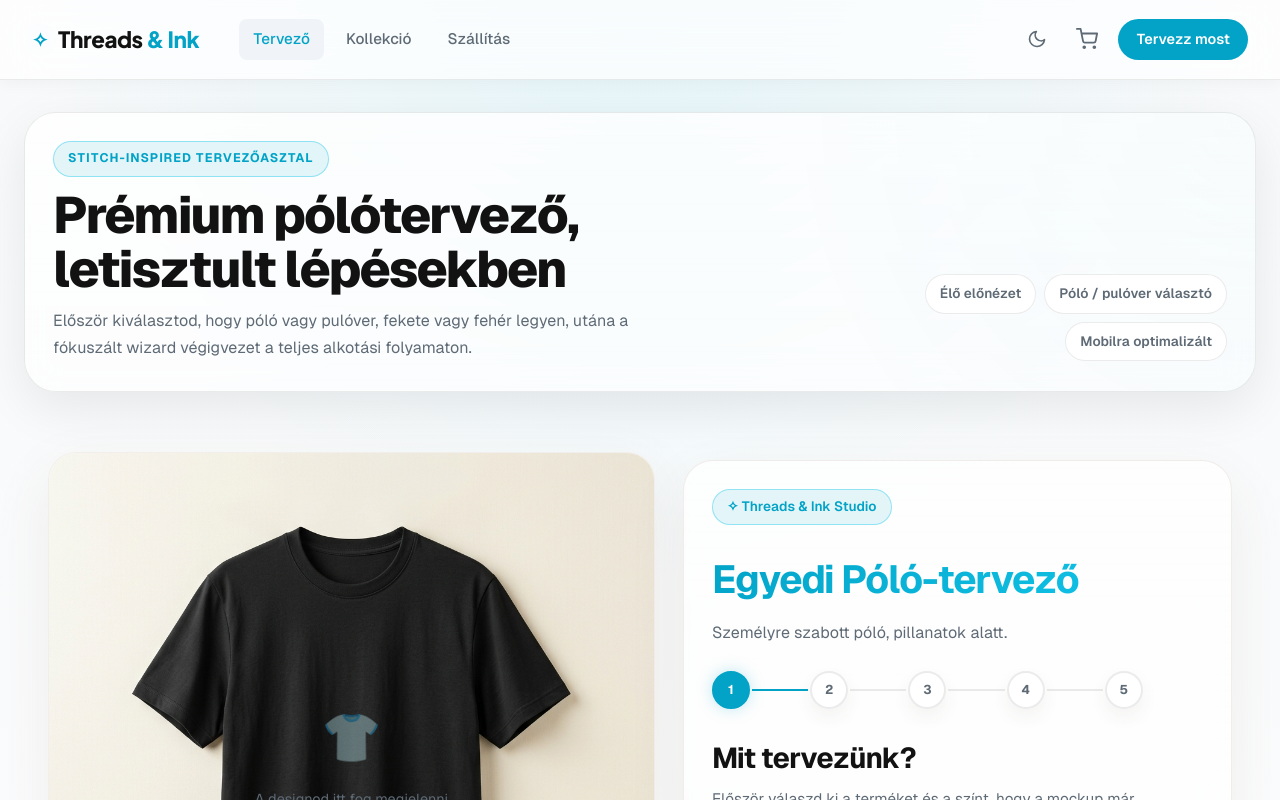
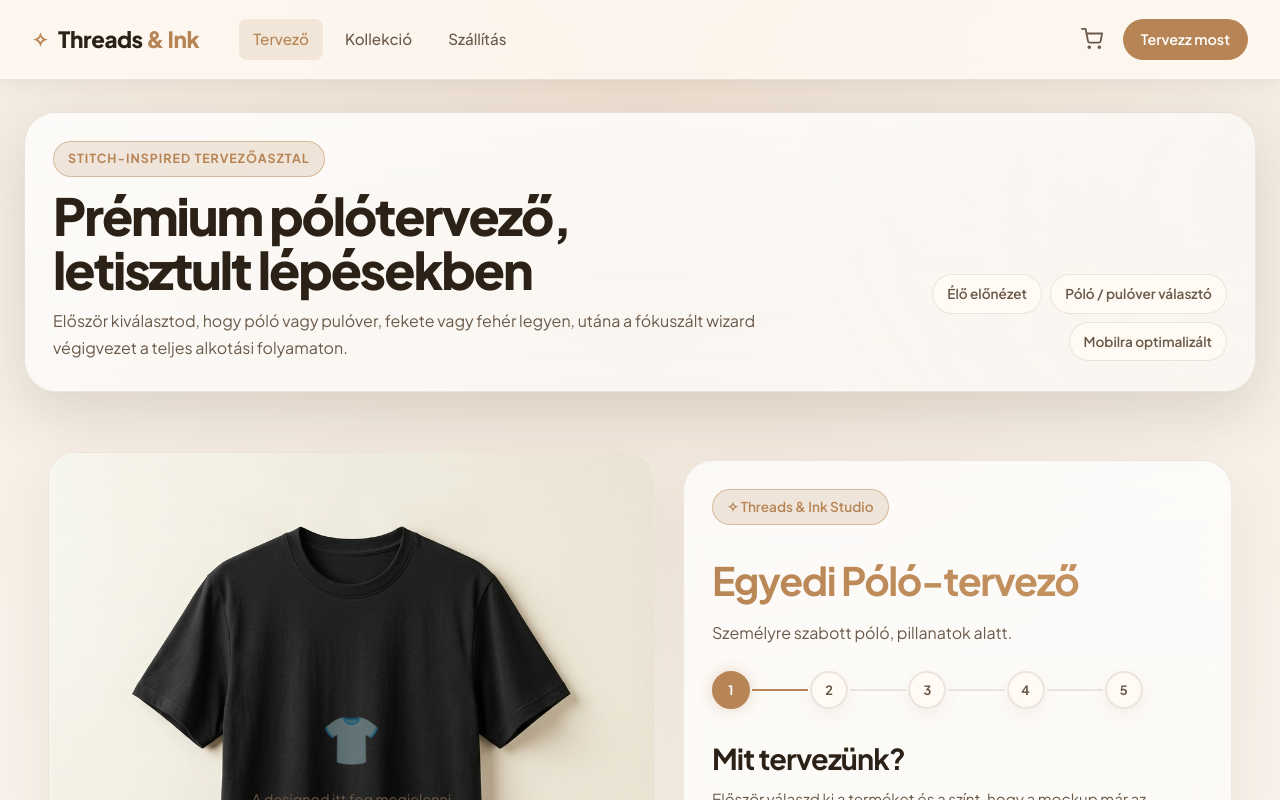
Before and after one commit to Robert777888/dayart-shop, a Next.js app: page /designer in a window 1280 px wide. Shown: the top 800 px of the page. Built offline with nearby package versions, Linux system fonts and the light colour scheme.

Commit message:
Unify beige theme and remove dark mode

```diff
--- a/src/app/globals.css
+++ b/src/app/globals.css
@@ -1,31 +1,33 @@
 /* ===== LUMINOUS ATELIER PREMIUM DESIGN SYSTEM ===== */
 @import url('https://fonts.googleapis.com/css2?family=Plus+Jakarta+Sans:wght@400;500;600;700;800&display=swap');
 
-/* --- LIGHT MODE (Day) --- */
+/* --- SINGLE THEME (Warm Beige) --- */
 :root {
-  --color-bg: #f7f9fa;
-  --color-bg-alt: #ffffff;
-  --color-bg-card: #ffffff;
-  --color-surface: #ffffff;
-  --color-surface-hover: #f0f4f8;
-  --color-surface-glass: rgba(255, 255, 255, 0.7);
-  --color-border: rgba(0, 0, 0, 0.08);
-  --color-border-active: rgba(19, 200, 236, 0.4);
-  --color-text-primary: #121212;
-  --color-text-secondary: #5e6a75;
-  --color-accent: #02a3c7;
-  --color-accent-hover: #13c8ec;
-  --color-accent-glow: rgba(2, 163, 199, 0.1);
-  --color-accent-glow-strong: rgba(2, 163, 199, 0.25);
-  --color-border-soft: rgba(124, 92, 66, 0.10);
-  --color-success: #157f4b;
-  --color-error: #d94d5c;
-  --color-error-bg: rgba(217, 77, 92, 0.05);
-  --color-warning: #b87800;
-  --shadow-sm: 0 4px 15px rgba(0, 0, 0, 0.04);
-  --shadow-md: 0 8px 30px rgba(0, 0, 0, 0.06);
-  --shadow-lg: 0 16px 50px rgba(0, 0, 0, 0.08);
-  --shadow-card-soft: 0 10px 24px rgba(84, 68, 50, 0.05);
+  --color-bg: #f6efe6;
+  --color-bg-alt: #fbf5ee;
+  --color-bg-card: #fffaf4;
+  --color-surface: #fffaf4;
+  --color-surface-hover: #f1e6d8;
+  --color-surface-glass: rgba(255, 250, 244, 0.78);
+  --color-border: rgba(120, 96, 72, 0.14);
+  --color-border-active: rgba(183, 133, 85, 0.45);
+  --color-text-primary: #2c2116;
+  --color-text-secondary: #6b5a4a;
+  --color-accent: #b78555;
+  --color-accent-hover: #c99763;
+  --color-accent-glow: rgba(183, 133, 85, 0.18);
+  --color-accent-glow-strong: rgba(183, 133, 85, 0.32);
+  --color-border-soft: rgba(124, 92, 66, 0.12);
+  --color-success: #2f6b3f;
+  --color-error: #c44b5f;
+  --color-error-bg: rgba(196, 75, 95, 0.08);
+  --color-warning: #a86a17;
+  --premium-cream: #f6efe6;
+  --premium-dark: #2c2116;
+  --shadow-sm: 0 4px 16px rgba(80, 62, 44, 0.08);
+  --shadow-md: 0 10px 30px rgba(80, 62, 44, 0.12);
+  --shadow-lg: 0 20px 60px rgba(80, 62, 44, 0.16);
+  --shadow-card-soft: 0 10px 24px rgba(84, 68, 50, 0.08);
   --radius-sm: 8px; /* 0.5rem input fields */
   --radius-md: 24px; /* 1.5rem cards */
   --radius-lg: 32px; /* 2rem large cards */
@@ -38,31 +40,6 @@
   --transition-soft: background var(--transition-base), border-color var(--transition-base), color var(--transition-base), box-shadow var(--transition-base);
 }
 
-/* --- DARK MODE (Night - The Neon Tailor) --- */
-:root[data-theme="dark"] {
-  --color-bg: #0e0e0e;
-  --color-bg-alt: #131313;
-  --color-bg-card: #131313;
-  --color-surface: #131313;
-  --color-surface-hover: #1c1c1c;
-  --color-surface-glass: rgba(38, 38, 38, 0.6);
-  --color-border: rgba(72, 72, 71, 0.15); /* Ghost Border */
-  --color-border-active: rgba(19, 200, 236, 0.4);
-  --color-text-primary: #ffffff;
-  --color-text-secondary: #a0a0a0;
-  --color-accent: #13c8ec;
-  --color-accent-hover: #3ddaff;
-  --color-accent-glow: rgba(19, 200, 236, 0.2);
-  --color-accent-glow-strong: rgba(19, 200, 236, 0.4);
-  --color-success: #22c55e;
-  --color-error: #ff4d6a;
-  --color-error-bg: rgba(255, 77, 106, 0.1);
-  --color-warning: #fbbf24;
-  --shadow-sm: 0 4px 20px rgba(19, 200, 236, 0.03);
-  --shadow-md: 0 10px 40px rgba(19, 200, 236, 0.06);
-  --shadow-lg: 0 20px 60px rgba(19, 200, 236, 0.10);
-}
-
 /* ===== RESET ===== */
 *,*::before,*::after { box-sizing: border-box; margin: 0; padding: 0; }
 
@@ -71,7 +48,7 @@ html { scroll-behavior: smooth; }
 body {
   font-family: var(--font-body);
   background:
-    radial-gradient(circle at top, rgba(19,200,236,0.08) 0%, transparent 32%),
+    radial-gradient(circle at top, rgba(183, 133, 85, 0.16) 0%, transparent 40%),
     linear-gradient(180deg, var(--color-bg) 0%, var(--color-bg-alt) 100%);
   color: var(--color-text-primary);
   min-height: 100vh;
@@ -1077,14 +1054,14 @@ img { max-width: 100%; display: block; }
 .content-type-grid { display: grid; grid-template-columns: repeat(3,1fr); gap: 12px; }
 .content-type-card { display: flex; flex-direction: column; align-items: center; gap: 8px; padding: 20px 12px; background: var(--color-surface); border: 1px solid var(--color-border-soft); border-radius: 20px; cursor: pointer; transition: var(--transition-interactive); font-family: var(--font-body); text-align: center; box-shadow: var(--shadow-card-soft); }
 .content-type-card:hover { border-color: var(--color-accent); background: var(--color-surface-hover); transform: translateY(-2px); }
-.content-type-card.selected { border-color: var(--color-accent); background: linear-gradient(180deg, rgba(19,200,236,0.10), rgba(19,200,236,0.03)); box-shadow: 0 0 20px var(--color-accent-glow); }
+.content-type-card.selected { border-color: var(--color-accent); background: linear-gradient(180deg, rgba(183, 133, 85, 0.12), rgba(183, 133, 85, 0.04)); box-shadow: 0 0 20px var(--color-accent-glow); }
 .card-icon { font-size: 1.8rem; }
 .card-label { font-size: 0.9rem; font-weight: 700; }
 .card-desc { font-size: 0.75rem; color: var(--color-text-secondary); line-height: 1.4; }
 .style-card-grid { display: grid; grid-template-columns: repeat(2,1fr); gap: 10px; }
 .style-card { display: flex; flex-direction: column; align-items: flex-start; gap: 4px; padding: 16px; background: var(--color-surface); border: 1px solid var(--color-border-soft); border-radius: 20px; cursor: pointer; transition: var(--transition-interactive); font-family: var(--font-body); text-align: left; box-shadow: var(--shadow-card-soft); }
 .style-card:hover { border-color: var(--color-accent); background: var(--color-surface-hover); transform: translateY(-2px); }
-.style-card.selected { border-color: var(--color-accent); background: linear-gradient(180deg, rgba(19,200,236,0.10), rgba(19,200,236,0.03)); box-shadow: 0 0 20px var(--color-accent-glow); }
+.style-card.selected { border-color: var(--color-accent); background: linear-gradient(180deg, rgba(183, 133, 85, 0.12), rgba(183, 133, 85, 0.04)); box-shadow: 0 0 20px var(--color-accent-glow); }
 .style-card-icon { font-size: 1.4rem; }
 .style-card-label { font-size: 0.95rem; font-weight: 700; }
 .style-card-desc { font-size: 0.78rem; color: var(--color-text-secondary); line-height: 1.4; }
@@ -1109,8 +1086,8 @@ img { max-width: 100%; display: block; }
   gap: 10px;
   padding: 14px 16px;
   border-radius: 20px;
-  background: linear-gradient(180deg, rgba(19,200,236,0.12), rgba(19,200,236,0.06));
-  border: 1px solid rgba(19,200,236,0.22);
+  background: linear-gradient(180deg, rgba(183, 133, 85, 0.14), rgba(183, 133, 85, 0.06));
+  border: 1px solid rgba(183, 133, 85, 0.24);
   color: var(--color-text-primary);
   font-size: 0.9rem;
   font-weight: 600;
--- a/src/app/layout.tsx
+++ b/src/app/layout.tsx
@@ -1,17 +1,10 @@
 import type { Metadata } from "next";
 import Link from "next/link";
-import localFont from "next/font/local";
 import "./globals.css";
 import { CartProvider } from "@/context/CartContext";
 import { Navbar } from "@/components/Navbar";
 import { CartDrawer } from "@/components/CartDrawer";
 import { ThemeProvider } from "@/components/ThemeProvider";
-
-const geistSans = localFont({
-  src: "./fonts/GeistVF.woff",
-  variable: "--font-body",
-  display: "swap",
-});
 
 export const metadata: Metadata = {
   title: "Threads & Ink ✧ Prémium Egyedi Póló & AI Design",
@@ -31,7 +24,7 @@ export default function RootLayout({
 }) {
   return (
     <html lang="hu" suppressHydrationWarning>
-      <body className={geistSans.className}>
+      <body>
         <ThemeProvider>
           <CartProvider>
             <Navbar />
--- a/src/components/Navbar.tsx
+++ b/src/components/Navbar.tsx
@@ -4,7 +4,6 @@ import Link from "next/link";
 import { usePathname } from "next/navigation";
 import { useState } from "react";
 import { useCart } from "@/context/CartContext";
-import { ThemeToggle } from "@/components/ThemeToggle";
 
 export function Navbar() {
   const { totalItems, toggleCart } = useCart();
@@ -41,8 +40,6 @@ export function Navbar() {
 
         {/* Actions */}
         <div className="navbar-actions">
-          <ThemeToggle />
-
           {/* Cart Button */}
           <button
             id="cart-toggle-btn"
--- a/src/components/ThemeProvider.tsx
+++ b/src/components/ThemeProvider.tsx
@@ -16,7 +16,7 @@ export function ThemeProvider({ children }: { children: React.ReactNode }) {
   }
 
   return (
-    <NextThemesProvider defaultTheme="system" attribute="data-theme">
+    <NextThemesProvider forcedTheme="light" enableSystem={false} attribute="data-theme">
       {children}
     </NextThemesProvider>
   );
```
Also changed, not shown: 2 other files (tests, documents, lock files or other folders).
